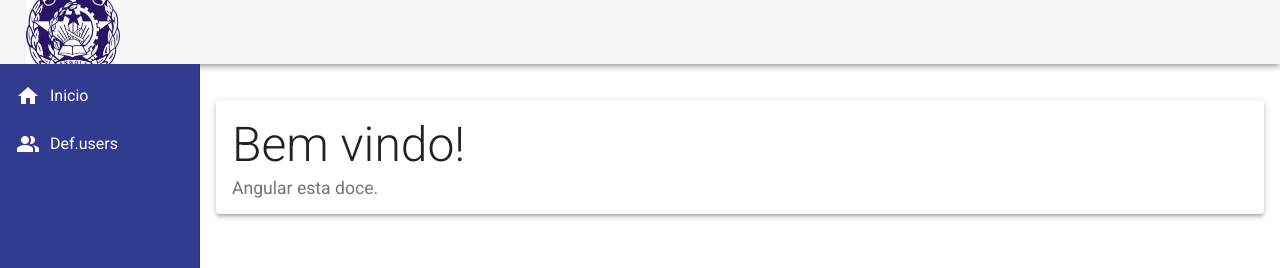
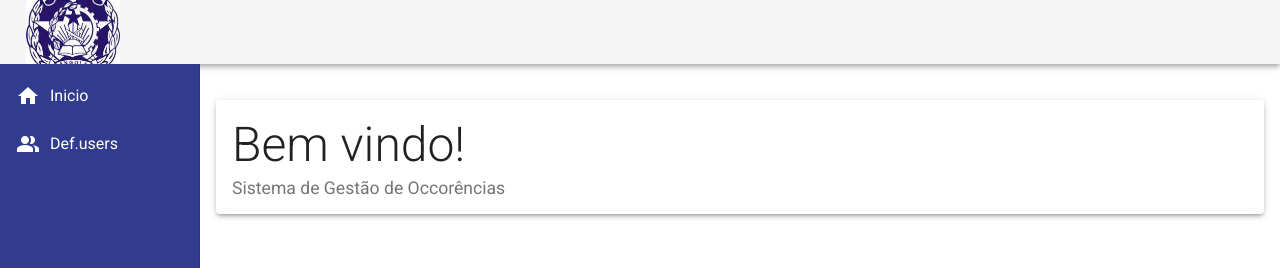
Before and after one commit to desoll/sigar, an Angular app in the folder frontend/: page / in a window 1280 px wide. Shown: the top 268 px of the page. Built offline with nearby package versions, Linux system fonts and the light colour scheme.

Commit message:
header subtitla

```diff
--- a/frontend/angular.json
+++ b/frontend/angular.json
@@ -107,5 +107,8 @@
       }
     }
   },
-  "defaultProject": "frontend"
+  "defaultProject": "frontend",
+  "cli": {
+    "analytics": false
+  }
 }
--- a/frontend/src/app/views/home/home.component.html
+++ b/frontend/src/app/views/home/home.component.html
@@ -2,6 +2,6 @@
 <mat-card class="home mat-elevation-z3">
     <mat-card-title class="title"> Bem vindo! </mat-card-title>
     <mat-card-subtitle class="subtitle">
-        Angular esta doce.
+       Sistema de Gestão de Occorências
     </mat-card-subtitle>
 </mat-card>
```
Also changed, not shown: frontend/package.json (line endings or trailing spaces), 1 other file (tests, documents, lock files or other folders).
